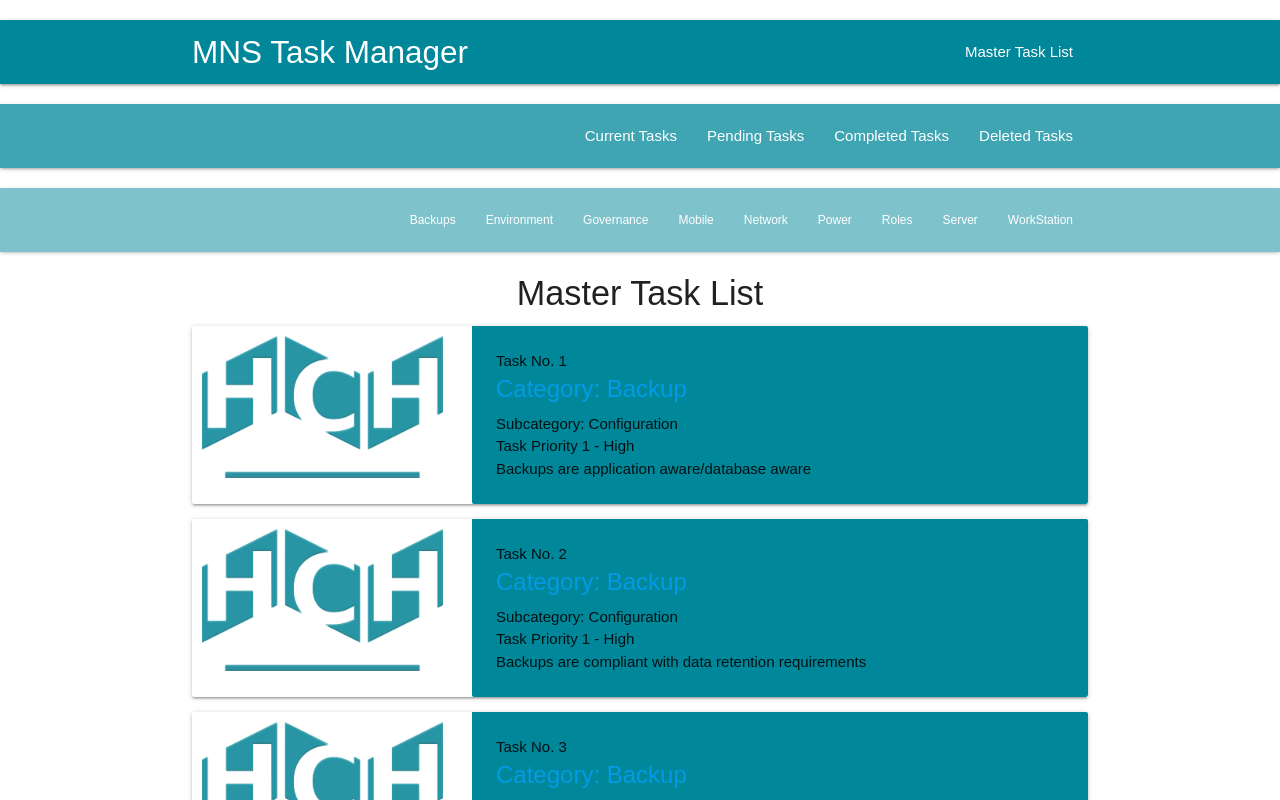
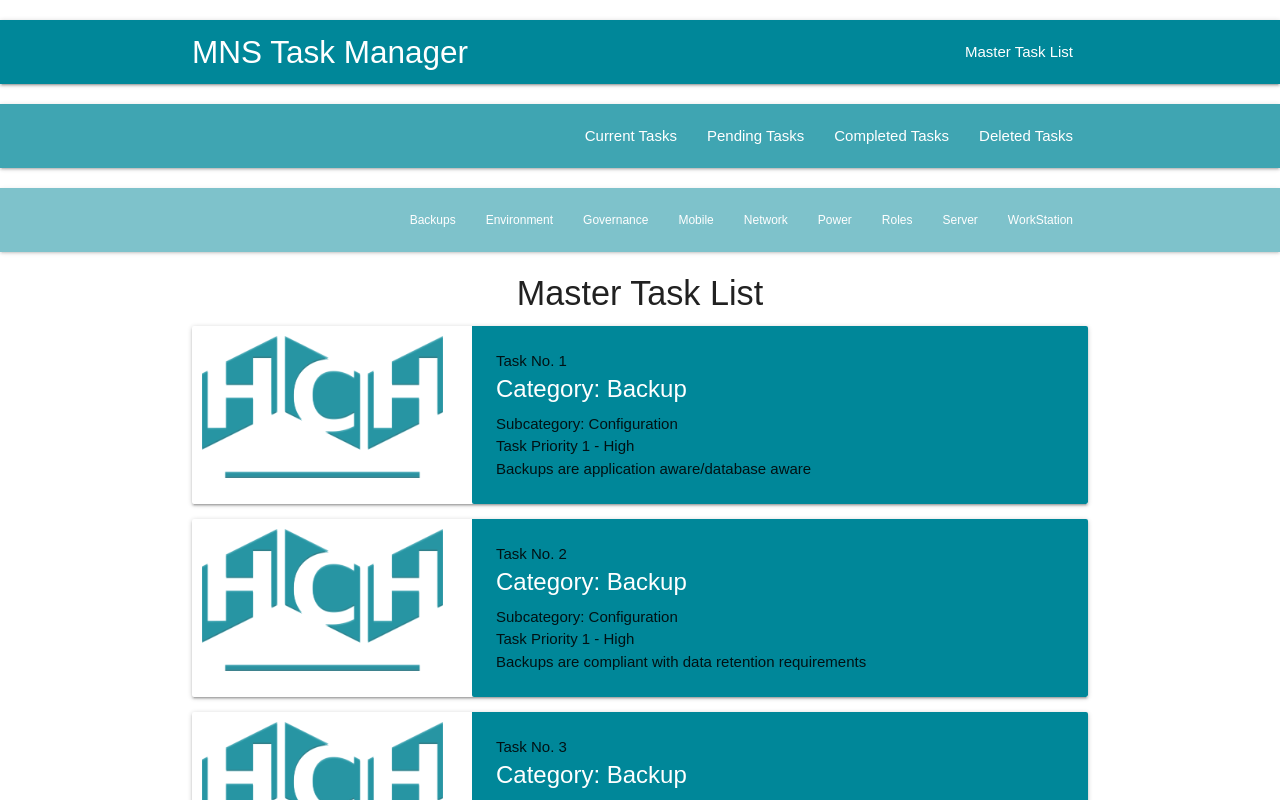
Before and after one commit to HeartsOnSunday/MNS_TSK_MNGR, a React (Create React App) app: page / in a window 1280 px wide. Shown: the top 800 px of the page. Built offline with nearby package versions, Linux system fonts and the light colour scheme.

Commit message:
new link style

```diff
--- a/src/index.css
+++ b/src/index.css
@@ -2,6 +2,9 @@ body {
   margin: 0;
   padding: 0;
   font-family: sans-serif;
+}
+.post a {
+  color: #ffffff;
 }
 nav {
   background: #008799;
```
